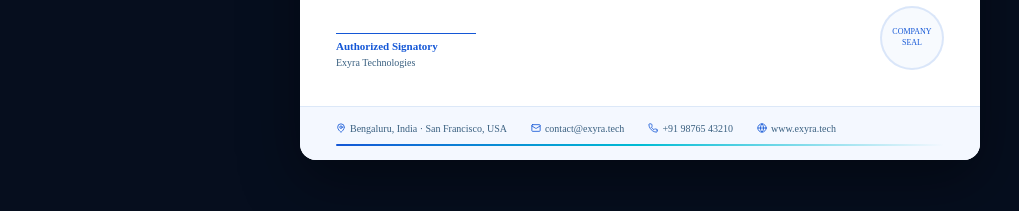
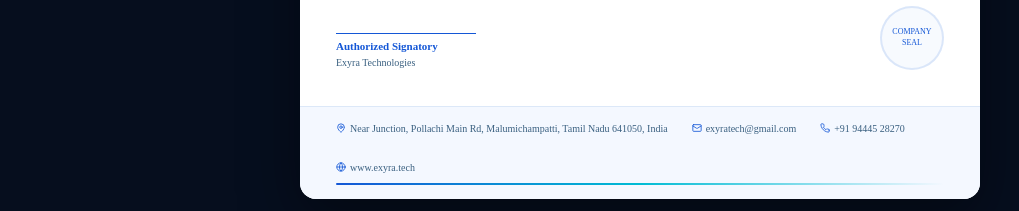
Before and after one commit to exyratech-fiona/exyra_webapp, a Next.js app: page /brand in a window 1280 px wide. Shown: the part 4600-4811 px from the top of the page, without its empty margins (0-1019 px from the left). Built offline with nearby package versions, Linux system fonts and the light colour scheme.

Commit message:
Update contact details to exyratech@gmail.com, +91 94445 28270, Malumichampatti address
Co-Authored-By: Claude Sonnet 4.6 <noreply@anthropic.com>

```diff
--- a/src/components/brand/EmailSignature.tsx
+++ b/src/components/brand/EmailSignature.tsx
@@ -67,7 +67,7 @@ export default function EmailSignature() {
                   </div>
                 </div>
                 <div style={{ fontSize: 9, color: "#7a92b4", textAlign: "right" }}>
-                  Bengaluru, India<br/>San Francisco, USA
+                  Malumichampatti, Tamil Nadu<br/>India – 641050
                 </div>
               </div>
             </div>
--- a/src/components/brand/Letterhead.tsx
+++ b/src/components/brand/Letterhead.tsx
@@ -87,9 +87,9 @@ export default function Letterhead() {
         <div style={{ background: "#f4f8ff", padding: "14px 36px", borderTop: "1px solid #dce8f8" }}>
           <div className="flex flex-wrap gap-6 text-[10px]" style={{ color: "#3a6080" }}>
             {[
-              { icon: MapPin,  text: "Bengaluru, India · San Francisco, USA" },
-              { icon: Mail,    text: "contact@exyra.tech" },
-              { icon: Phone,   text: "+91 98765 43210" },
+              { icon: MapPin,  text: "Near Junction, Pollachi Main Rd, Malumichampatti, Tamil Nadu 641050, India" },
+              { icon: Mail,    text: "exyratech@gmail.com" },
+              { icon: Phone,   text: "+91 94445 28270" },
               { icon: Globe,   text: "www.exyra.tech" },
             ].map(({ icon: Icon, text }) => (
               <div key={text} className="flex items-center gap-1">
--- a/src/components/layout/Footer.tsx
+++ b/src/components/layout/Footer.tsx
@@ -55,9 +55,9 @@ export function Footer() {
             </p>
             <div className="space-y-2 mb-6">
               {[
-                { icon: Mail,    text: "contact@exyra.tech"             },
-                { icon: Phone,   text: "+1 (555) 000-0000"              },
-                { icon: MapPin,  text: "San Francisco, CA & Remote"     },
+                { icon: Mail,    text: "exyratech@gmail.com"                                },
+                { icon: Phone,   text: "+91 94445 28270"                                   },
+                { icon: MapPin,  text: "Near Junction, Pollachi Main Rd, Malumichampatti, Tamil Nadu 641050, India" },
               ].map(({ icon: Icon, text }) => (
                 <div key={text} className="flex items-center gap-2 text-sm text-[#4a627e] font-sans">
                   <Icon size={13} className="text-[#00bcd4] shrink-0" />
--- a/src/components/sections/Contact.tsx
+++ b/src/components/sections/Contact.tsx
@@ -68,9 +68,9 @@ export function Contact() {
             className="lg:col-span-2 space-y-6"
           >
             {[
-              { icon: Mail, label: "Email", value: "contact@exyra.tech", color: "#1457d6" },
-              { icon: Phone, label: "Phone", value: "+1 (555) 000-0000", color: "#00bcd4" },
-              { icon: MapPin, label: "Location", value: "San Francisco · Remote", color: "#00e676" },
+              { icon: Mail, label: "Email", value: "exyratech@gmail.com", color: "#1457d6" },
+              { icon: Phone, label: "Phone", value: "+91 94445 28270", color: "#00bcd4" },
+              { icon: MapPin, label: "Location", value: "Near Junction, Pollachi Main Rd, Malumichampatti, Tamil Nadu 641050, India", color: "#00e676" },
             ].map(({ icon: Icon, label, value, color }) => (
               <div key={label} className="flex gap-4 p-5 glass-light rounded-xl border border-[rgba(255,255,255,0.06)]">
                 <div className="w-10 h-10 rounded-xl flex items-center justify-center shrink-0" style={{ background: `${color}15`, border: `1px solid ${color}30` }}>
```
